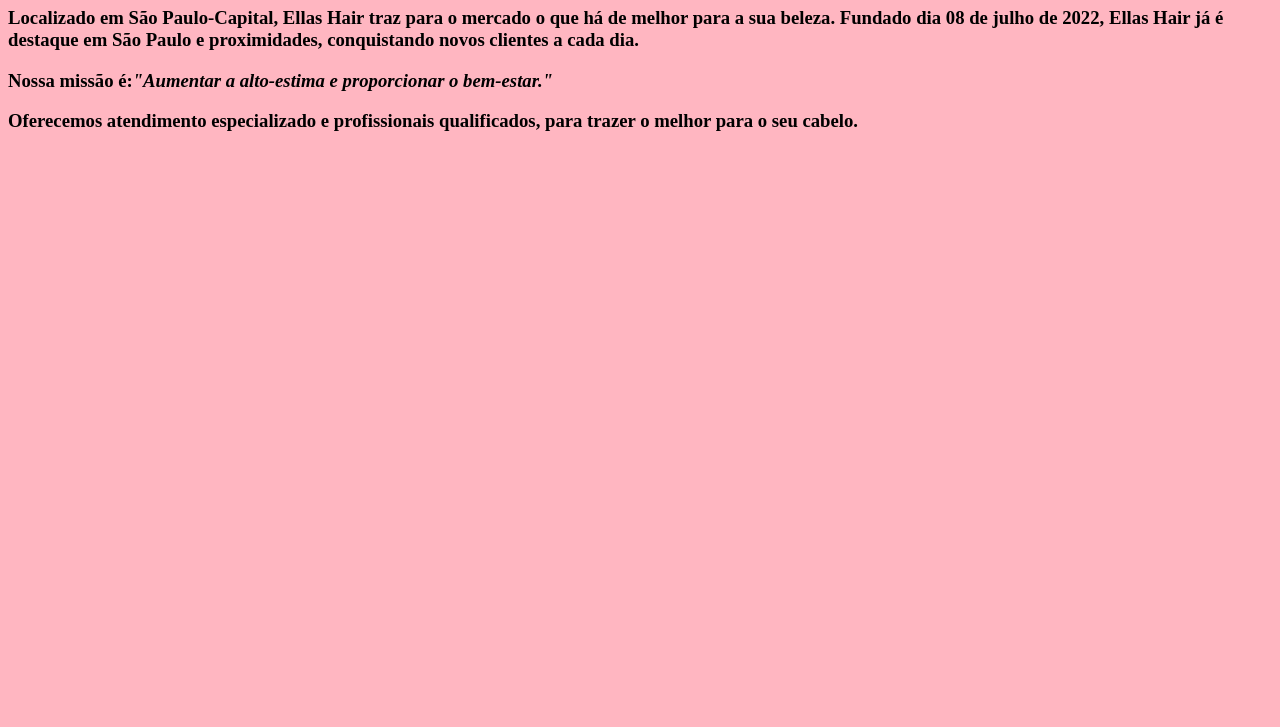
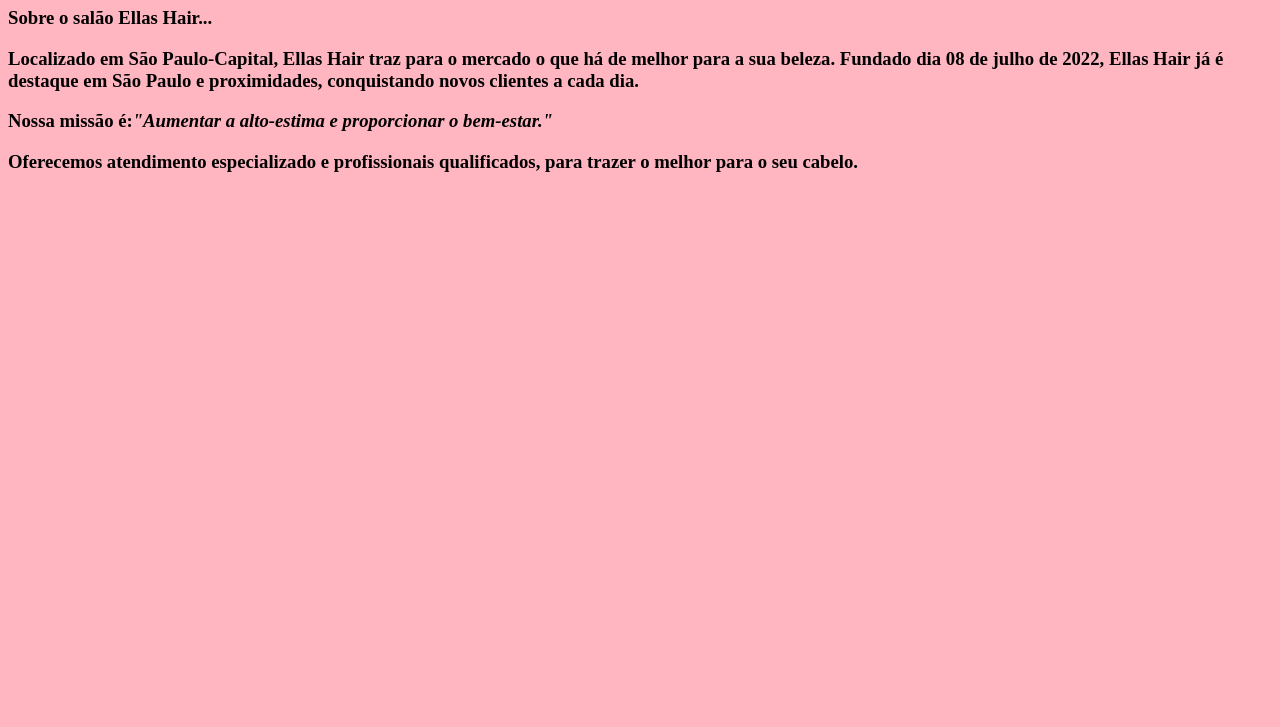
Before and after one commit to Geovanamanholer/pensamento-computacional, a plain HTML site: page index.html in a window 1280 px wide. Shown: the part 73-800 px from the top of the page. Drawn offline with Linux system fonts and the light colour scheme.

Commit message:
index.html

```diff
--- a/index.html
+++ b/index.html
@@ -7,7 +7,7 @@
   </head>
   <body>
     <h1>Ellas Hair</h1>
-    <h3 o salão Ellas Hair...</h3>
+    <h3>Sobre o salão Ellas Hair...</h3>
 <p><h3>Localizado em São Paulo-Capital, Ellas Hair traz para o mercado o que há de melhor para a sua beleza. Fundado dia 08 de julho de 2022, Ellas Hair já é destaque em São Paulo e proximidades, conquistando novos clientes a cada dia.</h3></p>
 <p><h3>Nossa missão é:<b><i>"Aumentar a alto-estima e proporcionar o bem-estar."</i></b></h3></p>
 <p><h3><strong>Oferecemos atendimento especializado e profissionais qualificados, para trazer o melhor para o seu cabelo.</strong></h3></p>
```
